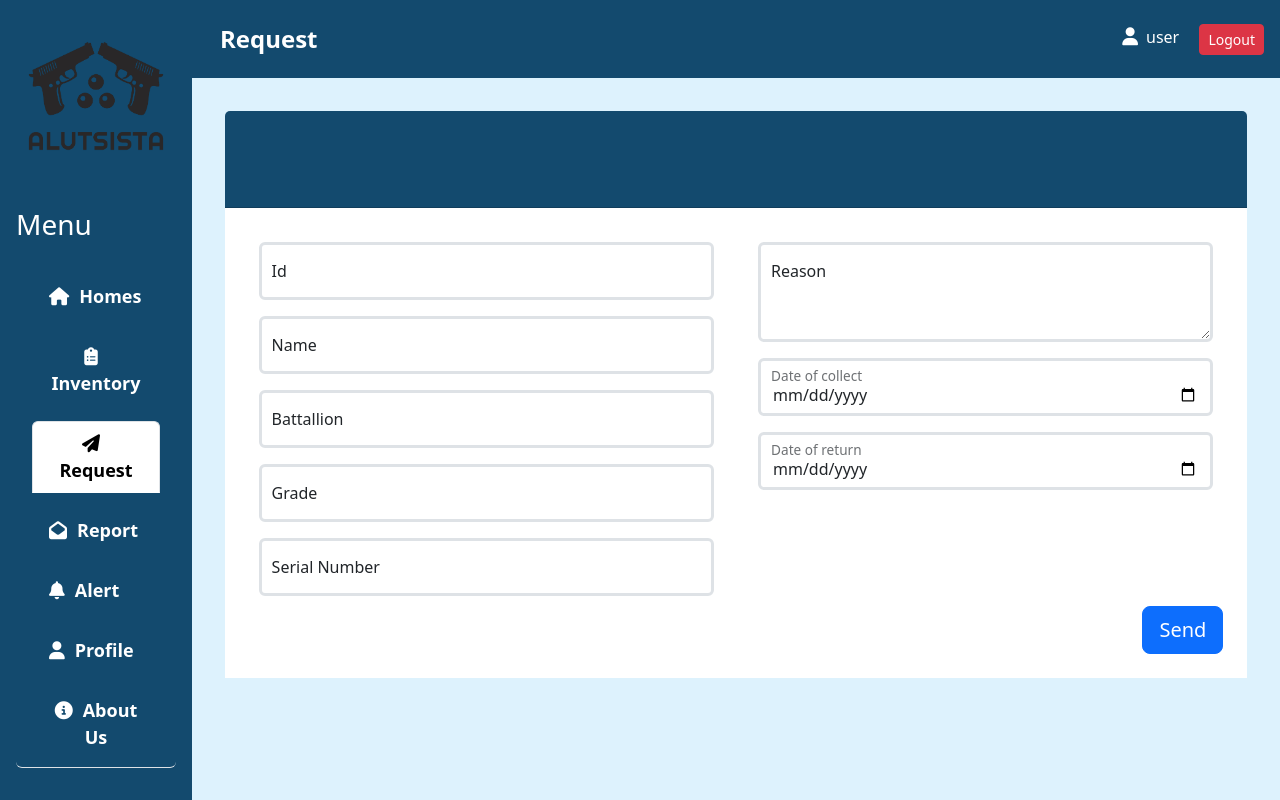
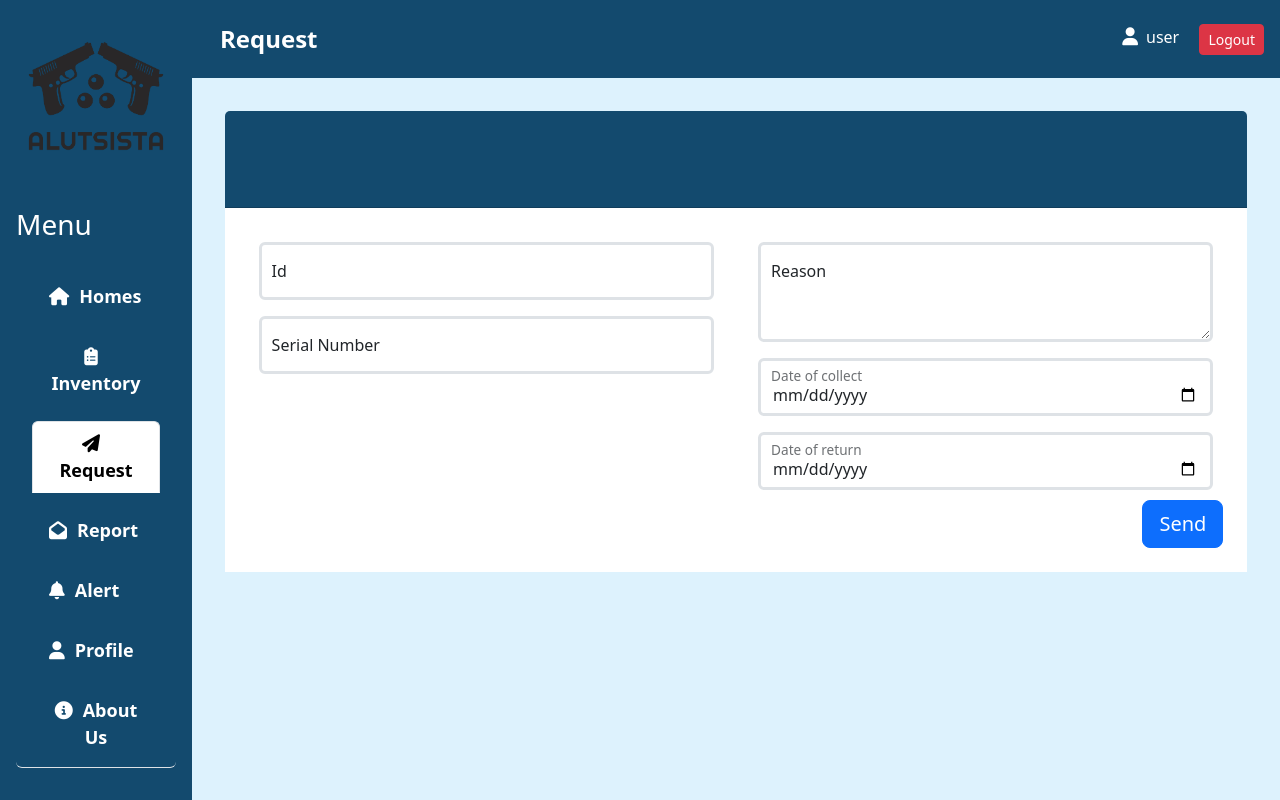
Before and after one commit to bagasly/Aplikasi-Manajemen-Alutsista, a PHP site: page / in a window 1280 px wide, after a click on "Request". Run offline with PHP 8.4, Linux system fonts and the light colour scheme; the visitor is signed in with stand-in values (Sample User, id 1); tables that the repository leaves empty or names only in its code hold one stand-in row (values such as "Sample post"); grey boxes marked "Sample" are stand-in pictures.

Commit message:
perubahan edit

```diff
--- a/index.php
+++ b/index.php
@@ -289,52 +289,41 @@ $role = isset($_SESSION['role']) ? $_SESSION['role'] : '';
       </nav>
       <div class="card border-0 bg-transparent" style="padding: 3%">
         <div class="card-header text-white p-5" style="background-color: #134a6e"></div>
-        <div class="container-lg bg-body p-4">
+        <form class="container-lg bg-body p-4" method="post" action="./php/request.php">
           <div class="row">
             <div class="col" style="margin: 1%">
               <div class="form-floating mb-3">
-                <input type="id" class="form-control border-3" id="floatingId" placeholder="Id" />
+                <input name="id_user" type="id" class="form-control border-3" id="floatingId" placeholder="Id" />
                 <label for="floatingId">Id</label>
               </div>
-              <div class="form-floating mb-3">
-                <input type="text" class="form-control border-3" id="loatingName" placeholder="Name" />
-                <label for="floatingName">Name</label>
-              </div>
-              <div class="form-floating mb-3">
-                <input type="text" class="form-control border-3" id="floatingBattallion" placeholder="Battallion" />
-                <label for="floatingBattallion">Battallion</label>
-              </div>
-              <div class="form-floating mb-3">
-                <input type="text" class="form-control border-3" id="floatingGrade" placeholder="Grade" />
-                <label for="floatingGrade">Grade</label>
-              </div>
               <div class="form-floating">
-                <input type="number" class="form-control border-3" id="floatingSerialNumber"
+                <input name="serial_number" type="number" class="form-control border-3" id="floatingSerialNumber"
                   placeholder="Serial Number" />
                 <label for="floatingSerialNumber">Serial Number</label>
               </div>
             </div>
             <div class="col" style="margin: 1%">
               <div class="form-floating mb-3">
-                <textarea class="form-control border-3" placeholder="Leave a reason here" id="floatingTextarea"
-                  style="height: 100px"></textarea>
+                <textarea name="reason" class="form-control border-3" placeholder="Leave a reason here"
+                  id="floatingTextarea" style="height: 100px"></textarea>
                 <label for="floatingTextarea">Reason</label>
               </div>
               <div class="form-floating mb-3">
-                <input type="date" class="form-control border-3" id="floatingDateCollect"
+                <input name="tgl_pinjam" type="date" class="form-control border-3" id="floatingDateCollect"
                   placeholder="Date of collect" />
                 <label for="floatingDateCollect">Date of collect</label>
               </div>
               <div class="form-floating">
-                <input type="date" class="form-control border-3" id="floatingDateReturn" placeholder="Date of return" />
+                <input name="tgl_kembali" type="date" class="form-control border-3" id="floatingDateReturn"
+                  placeholder="Date of return" />
                 <label for="floatingDateReturn">Date of return</label>
               </div>
             </div>
           </div>
-          <button type="button" class="btn btn-primary btn-lg float-end">
+          <button type="submit" class="btn btn-primary btn-lg float-end">
             Send
           </button>
-        </div>
+        </form>
       </div>
     </div>
 
```
Also changed, not shown: admin.php (+10 -4 lines), php/apply.php (added, +20 -0 lines), php/request.php (added, +23 -0 lines), uploads/1661542570275.jpg (added).
